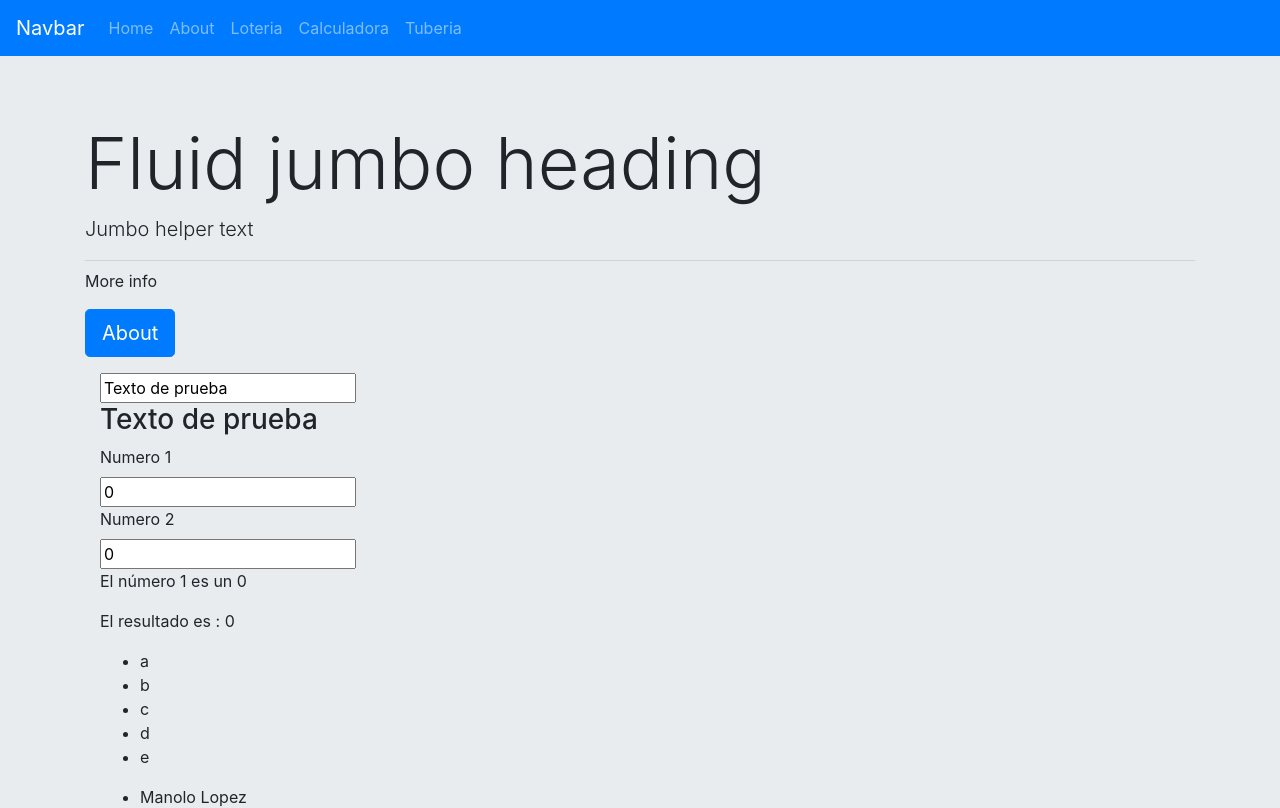
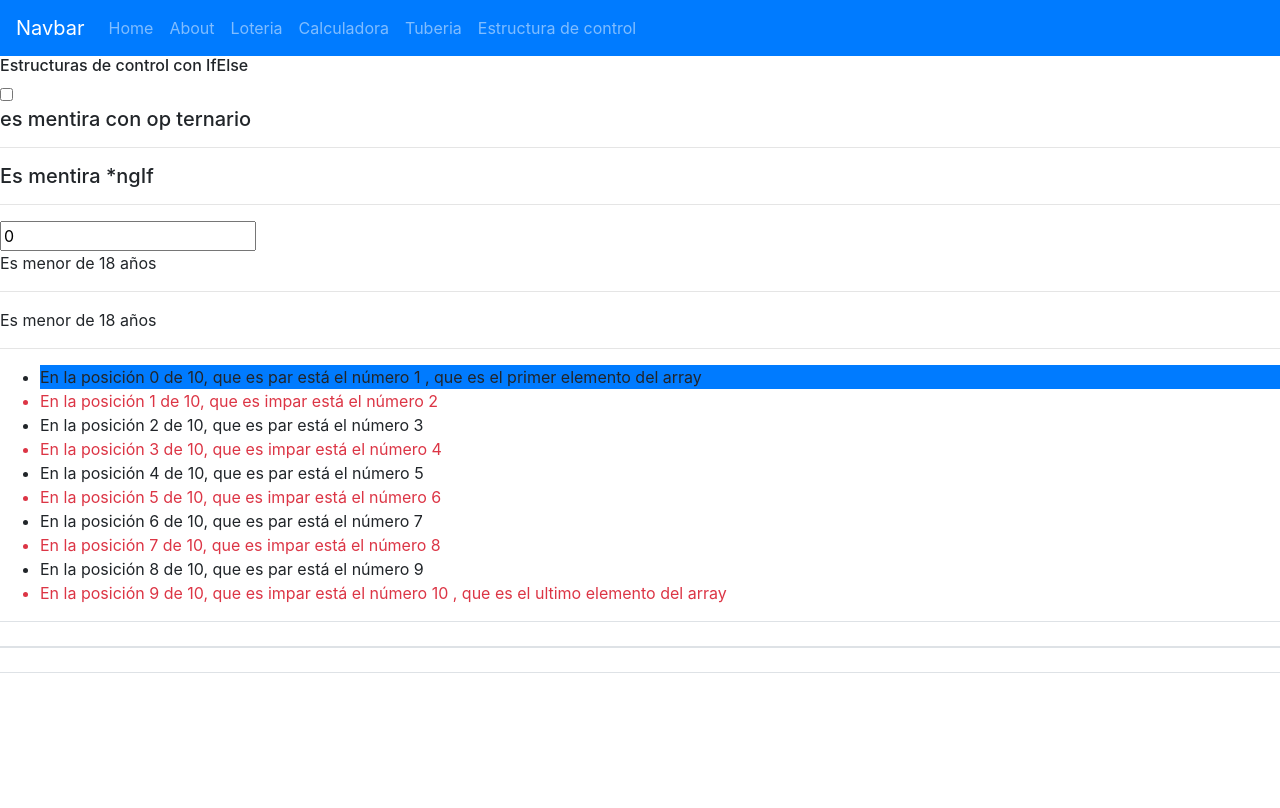
Before and after one commit to DaniDAM99/PruebaAngular, an Angular app: page /estructuras in a window 1280 px wide. Shown: the top 808 px of the page. Built offline with nearby package versions, Linux system fonts and the light colour scheme.

Commit message:
proyecto dia 26/01/2021

```diff
--- a/src/app/app-routing.module.ts
+++ b/src/app/app-routing.module.ts
@@ -7,6 +7,7 @@ import { MultiplicarComponent } from './componentes/multiplicar/multiplicar.comp
 import { CalculadoraComponent } from './componentes/calculadora/calculadora.component';
 import { SaludorutaComponent } from './componentes/saludoruta/saludoruta.component';
 import { TuberiasComponent } from './componentes/tuberias/tuberias.component';
+import { EstructurasComponent } from './componentes/estructuras/estructuras.component';
 
 const routes: Routes = [
   {path: "", component:HomeComponent},
@@ -16,6 +17,7 @@ const routes: Routes = [
   {path: "multiplicar/:factor", component:MultiplicarComponent},
   {path: "saludoRutaDinamica/:nombre/:apellido", component:SaludorutaComponent},
   {path: "tuberia", component:TuberiasComponent},
+  {path: "estructuras", component:EstructurasComponent},
   {path: "**", component:HomeComponent}
 ];
 
--- a/src/app/app.module.ts
+++ b/src/app/app.module.ts
@@ -15,6 +15,7 @@ import { SaludorutaComponent } from './componentes/saludoruta/saludoruta.compone
 import { TuberiasComponent } from './componentes/tuberias/tuberias.component';
 import { NumerosPipe } from './pipes/numeros.pipe';
 import { DniPipe } from './pipes/dni.pipe';
+import { EstructurasComponent } from './componentes/estructuras/estructuras.component';
 
 @NgModule({
   declarations: [
@@ -29,7 +30,8 @@ import { DniPipe } from './pipes/dni.pipe';
     SaludorutaComponent,
     TuberiasComponent,
     NumerosPipe,
-    DniPipe
+    DniPipe,
+    EstructurasComponent
   ],
   imports: [
     BrowserModule,
--- /dev/null
+++ b/src/app/componentes/estructuras/estructuras.component.html
@@ -0,0 +1,69 @@
+<h6>Estructuras de control con IfElse</h6>
+<label for="verdad"></label>
+<input type="checkbox" id="verdad" [(ngModel)]="verdad">
+
+<h5> {{ verdad? "es verdad" : "es mentira"}} con op ternario</h5>
+
+<hr>
+
+<h5 *ngIf = "verdad; else elseBlock">Es verdad *ngIf</h5>
+<ng-template #elseBlock><h5>Es mentira *ngIf</h5></ng-template>
+
+<hr>
+
+<!-- if else sugarcandy -->
+<input type="number" id="edad" [(ngModel)]="edad">
+
+<p *ngIf = "edad<18; else adulto">Es menor de 18 años</p>
+<ng-template #adulto>
+    <ng-container *ngIf = "edad<30; else mayor30"><p>Es menor de 30 años</p></ng-container>
+</ng-template>
+<ng-template #mayor30>
+    <ng-container><p>Es mayor de 30 años</p></ng-container>
+</ng-template>
+
+<hr>
+<!-- if else microsintaxis -->
+<ng-template [ngIf]="edad<18" [ngIfElse]="adulto2" ><p>Es menor de 18 años</p></ng-template>
+<ng-template #adulto2 >
+    <ng-template [ngIf]="edad<30" [ngIfElse]="mayor302">
+        <p>Es menor de 30 años</p>
+    </ng-template>
+</ng-template>
+
+<hr>
+
+<ng-template #mayor302 >
+    <p>Es mayor de 30 años</p>
+</ng-template>
+
+<!--Estructura For avanzada-->
+<ul>
+    <li *ngFor= "let numero of [1, 2, 3, 4, 5, 6, 7, 8, 9, 10]; let i = index; let impar=odd; let primero=first; let ultimo=last; let length=count"
+        [ngClass]="{'text-danger':impar, 'bg-primary':primero}" (click)="muestralog(i,impar,primero,ultimo)">
+        En la posición {{i}} de {{length}}, que es {{impar? "impar" : "par"}} está el número {{numero}}
+        {{primero? ", que es el primer elemento del array" : ""}} {{ultimo? ", que es el ultimo elemento del array" : ""}}
+    </li>
+</ul>
+
+<table class="table">
+    <thead>
+        <tr>
+            <th></th>
+            <th></th>
+            <th></th>
+        </tr>
+    </thead>
+    <tbody>
+        <tr>
+            <td scope="row"></td>
+            <td></td>
+            <td></td>
+        </tr>
+        <tr>
+            <td scope="row"></td>
+            <td></td>
+            <td></td>
+        </tr>
+    </tbody>
+</table>
--- /dev/null
+++ b/src/app/componentes/estructuras/estructuras.component.ts
@@ -0,0 +1,25 @@
+import { Component, OnInit } from '@angular/core';
+
+@Component({
+  selector: 'app-estructuras',
+  templateUrl: './estructuras.component.html',
+  styleUrls: ['./estructuras.component.css']
+})
+export class EstructurasComponent implements OnInit {
+  verdad: boolean = false;
+  edad: number = 0
+  constructor() { }
+
+  ngOnInit(): void {
+  }
+
+  muestralog(indice:number,impar:number,primero:boolean,ultimo:boolean) {
+    console.log("Índice: " + indice)
+    console.log(impar? "Posición impar": "Posición par")
+    if(primero)
+      console.log("Priemer elemento del array")
+    if(ultimo)
+      console.log("ultimo elemento del array")
+  }
+
+}
--- a/src/app/componentes/navegacion/navegacion.component.html
+++ b/src/app/componentes/navegacion/navegacion.component.html
@@ -19,6 +19,9 @@
             <li class="nav-item">
                 <a class="nav-link" routerLink = "/tuberia">Tuberia</a>
             </li>
+            <li class="nav-item">
+                <a class="nav-link" routerLink = "/estructuras">Estructura de control</a>
+            </li>
         </ul>
     </div>
 </nav>
```
Also changed, not shown: src/app/componentes/estructuras/estructuras.component.css (added), 1 other file (tests, documents, lock files or other folders).
